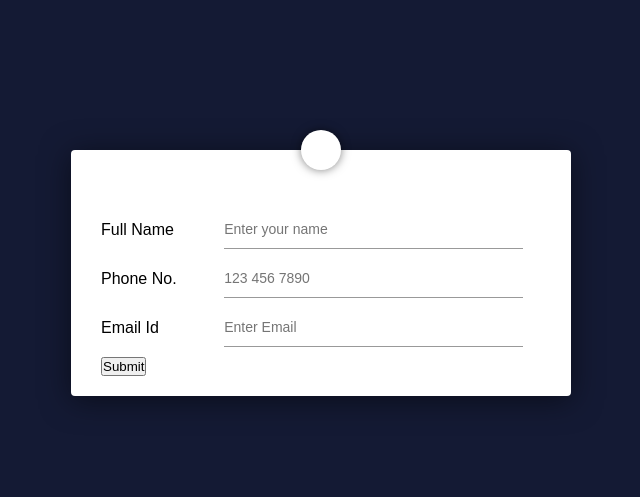
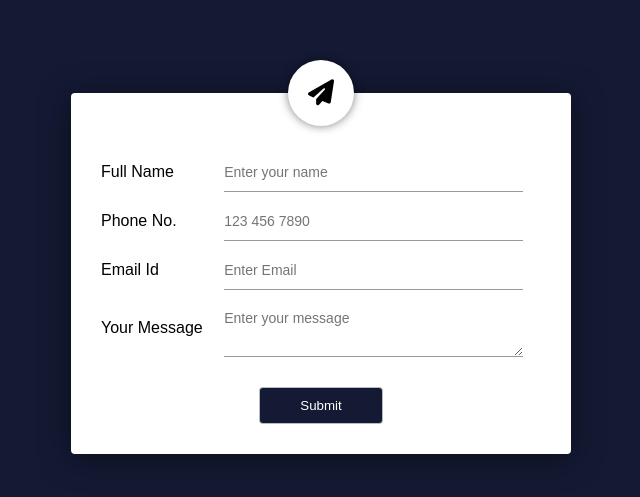
Before and after one commit to isaemi/validate-form, a plain HTML site: page index.html in a window 1280 px wide. Shown: the part 127-624 px from the top of the page, without its empty margins (319-959 px from the left). Drawn offline with Linux system fonts and the light colour scheme.

Commit message:
05/16/2024

```diff
--- a/index.html
+++ b/index.html
@@ -2,7 +2,7 @@
 <html>
 <head>
     <link rel="stylesheet" href="style.css">
-
+    <script src="https://kit.fontawesome.com/977a29eff2.js" crossorigin="anonymous"></script>
 </head>
 <body>
     <div class="container">
@@ -21,7 +21,10 @@
                 <label>Email Id</label>
                 <input type="email" placeholder="Enter Email">
             </div>
-
+            <div class="input-group">
+                <label>Your Message</label>
+                <textarea row="5" placeholder="Enter your message"></textarea>
+            </div>
             <button>Submit</button>
         </form>
     </div>
--- a/style.css
+++ b/style.css
@@ -56,3 +56,14 @@
 ::placeholder{
     font-size: 14px;
 }
+form button{
+    background: #141a34;
+    color: #fff;
+    border-radius: 4px;
+    border: 1px solid rgba(255, 255, 255, 0.7);
+    padding: 10px 40px;
+    outline: 0;
+    cursor: pointer;
+    display: block;
+    margin: 30px auto 10px;
+}
```
